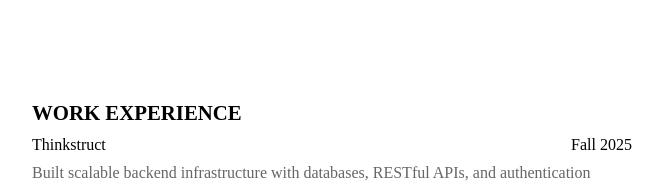
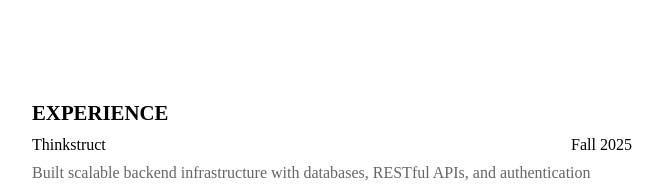
Before and after one commit to stevnnyee/website, a plain HTML site: page experience/index.html in a window 1280 px wide. Shown: the top 189 px of the page, without its empty margins (308-971 px from the left). Drawn offline with Linux system fonts and the light colour scheme.

Commit message:
changed title

```diff
--- a/experience/index.html
+++ b/experience/index.html
@@ -11,7 +11,7 @@
 <body>
     <main class="scrollable">
         <div class="about-content">
-            <p><strong>WORK EXPERIENCE</strong></p>
+            <p><strong>EXPERIENCE</strong></p>
             <p><a href="https://thinkstruct.com/" target="_blank" rel="noopener noreferrer">Thinkstruct</a> <span>Fall 2025</span></p>
             <p>Built scalable backend infrastructure with databases, RESTful APIs, and authentication systems. Developed full-stack features and deployed production-ready applications with automated testing and CI/CD pipelines.</p>
             <br>
```
